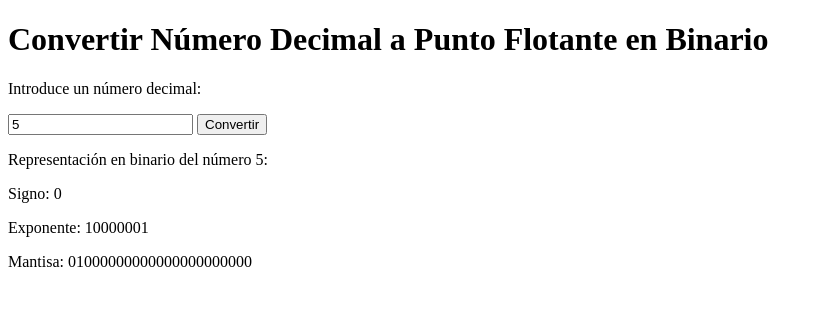
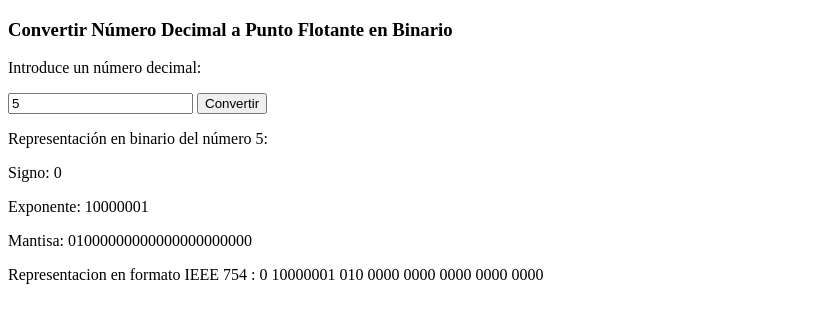
Before and after one commit to Mau2109/Quinto_Semestre, a plain HTML site: page punto_flotante.html in a window 1280 px wide. Both pictures are taken after typing "5" into the empty fields and a click on the button "Convertir". Shown: the whole page, without its empty margins (0-823 px from the left). Drawn offline with Linux system fonts and the light colour scheme.

Commit message:
punto_flotante.html

```diff
--- a/punto_flotante.html
+++ b/punto_flotante.html
@@ -7,14 +7,16 @@
 </head>
 
 <body>
-    <h1>Convertir Número Decimal a Punto Flotante en Binario</h1>
+    <h3>Convertir Número Decimal a Punto Flotante en Binario</h3>
     <p>Introduce un número decimal:</p>
+
     <input type="number" id="decimal">
     <input type="button" value="Convertir" onclick="convertir_a_binario()">
 
     <div id="Resultado_binario"></div>
 
         <script>
+
         function convertir_a_binario() {
             // Obtener el número decimal
             let decimal = parseFloat(document.getElementById('decimal').value); //convertir el numero en decimal con parseFloat
@@ -34,17 +36,25 @@
             let exponente = Resultado_binario.substring(1, 9); //obtenemos una subacdena de la cadena principal con substring(inicio,fin)
             let mantisa = Resultado_binario.substring(9); //obtenemos una subcadena de la posicion 9 hasta terminar la cadena principal
 
+            //creamos subacadenas para poder dar el formato de espacio
+            let mantisa1 = Resultado_binario.substring(9,12);
+            let mantisa2 = Resultado_binario.substring(12,16);
+            let mantisa3 = Resultado_binario.substring(16,20);
+            let mantisa4 = Resultado_binario.substring(20,24);
+            let mantisa5 = Resultado_binario.substring(24,28);
+            let mantisa6 = Resultado_binario.substring(28,32);
+
             // Mostrar resultado
             document.getElementById('Resultado_binario').innerHTML = `
             <p>Representación en binario del número ${decimal}:</p>
             <p>Signo: ${signo}</p>
             <p>Exponente: ${exponente}</p>
-            <p>Mantisa: ${mantisa}</p>`;  // mandamos a imprimir en la pagina con el formato innerHTML
+            <p>Mantisa: ${mantisa}</p>
+            <P>Representacion en formato IEEE 754 : ${signo} ${exponente} ${mantisa1} ${mantisa2} ${mantisa3} ${mantisa4} ${mantisa5} ${mantisa6}`;  // mandamos a imprimir en la pagina con el formato innerHTML
 
             document.getElementById('Resultado_binario')
     }
 
 </script>
-
 </body>
 </html>
```
